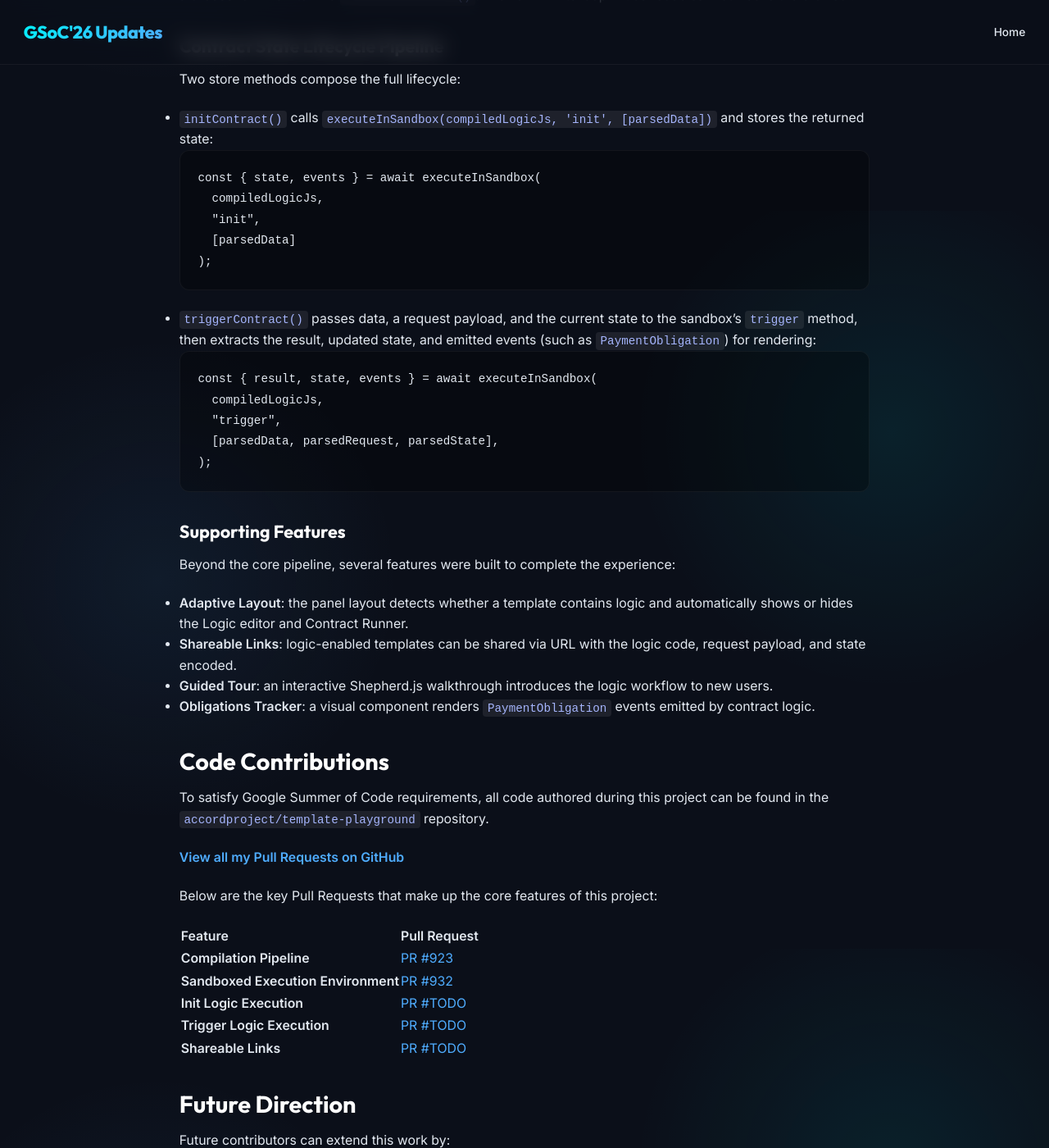
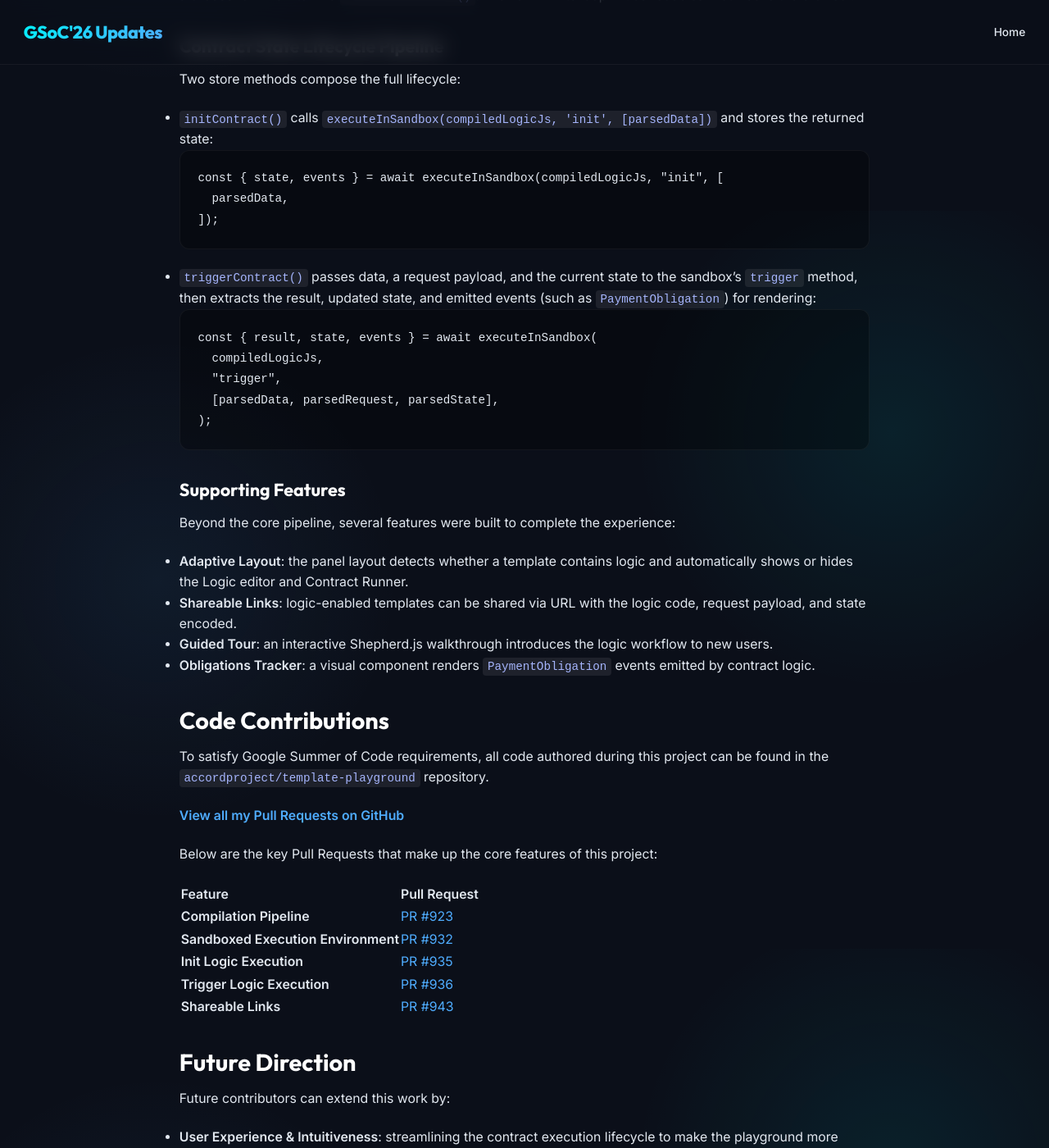
Before and after one commit to 23harshitkumar/23harshitkumar.github.io, a Jekyll site: the page built from _posts/2026-08-21-gsoc-final-submission.md, in a window 1280 px wide and 1400 px high, scrolled down 2443 px. Shown: the whole window at 82% size. Built offline with Jekyll 4.4.1, drawn with Linux system fonts in a browser that asks for light colours.

Commit message:
docs: finalize PR links and polish blog post for submission

````diff
--- a/_posts/2026-08-21-gsoc-final-submission.md
+++ b/_posts/2026-08-21-gsoc-final-submission.md
@@ -68,11 +68,9 @@ Two store methods compose the full lifecycle:
 - [`initContract()`](https://github.com/accordproject/template-playground/blob/main/src/store/store.ts) calls `executeInSandbox(compiledLogicJs, 'init', [parsedData])` and stores the returned state:
 
 ```js
-const { state, events } = await executeInSandbox(
-  compiledLogicJs,
-  "init",
-  [parsedData]
-);
+const { state, events } = await executeInSandbox(compiledLogicJs, "init", [
+  parsedData,
+]);
 ```
 
 - [`triggerContract()`](https://github.com/accordproject/template-playground/blob/main/src/store/store.ts) passes data, a request payload, and the current state to the sandbox's `trigger` method, then extracts the result, updated state, and emitted events (such as `PaymentObligation`) for rendering:
@@ -102,13 +100,13 @@ To satisfy Google Summer of Code requirements, all code authored during this pro
 
 Below are the key Pull Requests that make up the core features of this project:
 
-| Feature | Pull Request |
-| :--- | :--- |
-| **Compilation Pipeline** | [PR #923](https://github.com/accordproject/template-playground/pull/923) |
+| Feature                             | Pull Request                                                             |
+| :---------------------------------- | :----------------------------------------------------------------------- |
+| **Compilation Pipeline**            | [PR #923](https://github.com/accordproject/template-playground/pull/923) |
 | **Sandboxed Execution Environment** | [PR #932](https://github.com/accordproject/template-playground/pull/932) |
-| **Init Logic Execution** | [PR #TODO](https://github.com/accordproject/template-playground/pull/TODO) |
-| **Trigger Logic Execution** | [PR #TODO](https://github.com/accordproject/template-playground/pull/TODO) |
-| **Shareable Links** | [PR #TODO](https://github.com/accordproject/template-playground/pull/TODO) |
+| **Init Logic Execution**            | [PR #935](https://github.com/accordproject/template-playground/pull/935) |
+| **Trigger Logic Execution**         | [PR #936](https://github.com/accordproject/template-playground/pull/936) |
+| **Shareable Links**                 | [PR #943](https://github.com/accordproject/template-playground/pull/943) |
 
 ### Future Direction
 
````
